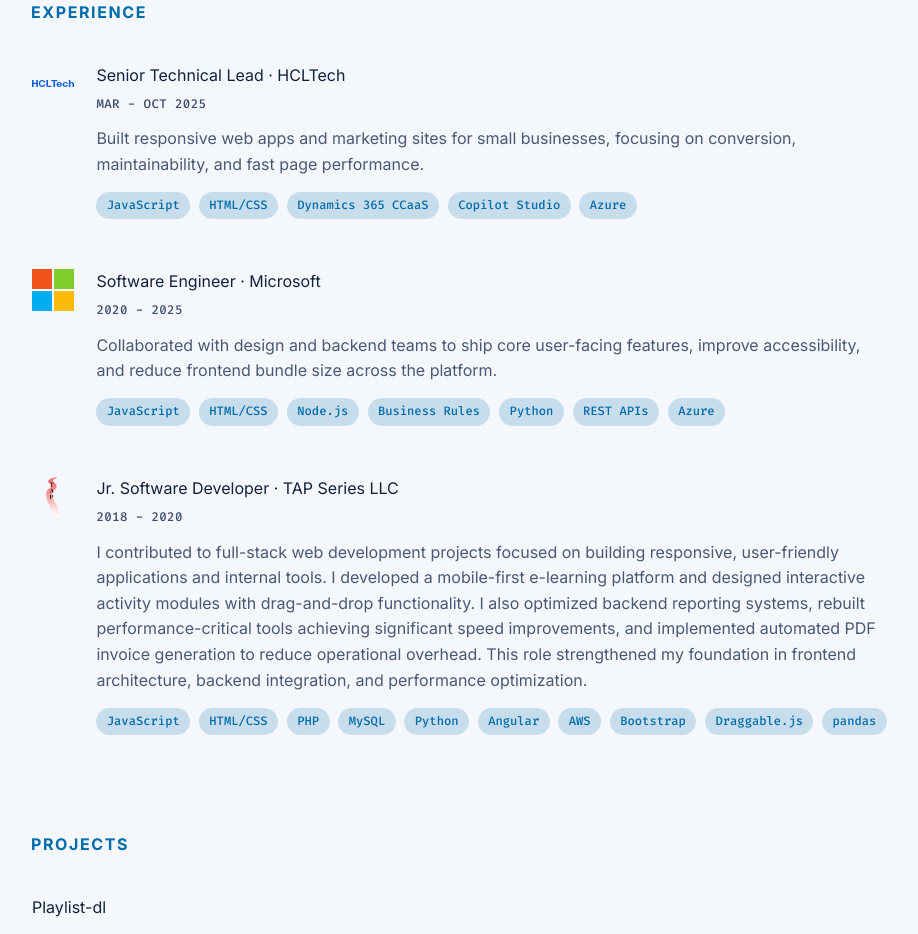
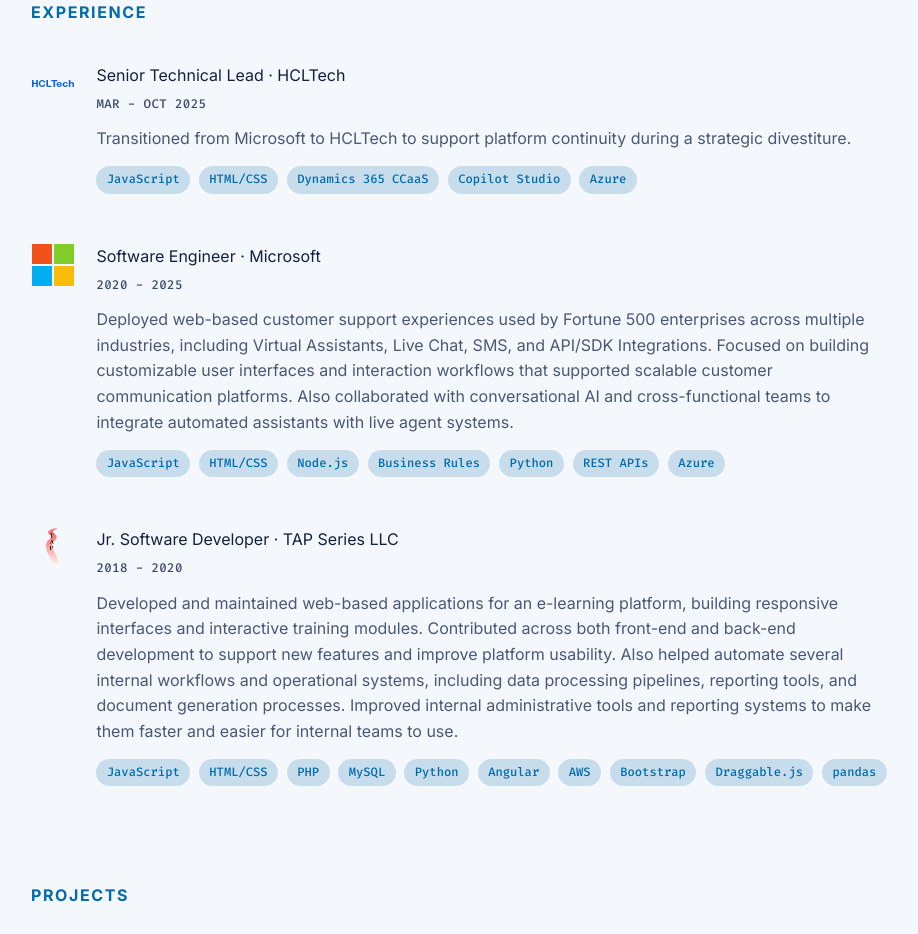
Before and after one commit to kurtluu/portfolio, a React (Vite) app in the folder react-ts-site/: page / in a window 1280 px wide. Shown: the part 880-1814 px from the top of the page, without its empty margins (179-1097 px from the left). Built offline with nearby package versions, Linux system fonts and the light colour scheme.

Commit message:
Update experience descriptions

```diff
--- a/react-ts-site/src/App.tsx
+++ b/react-ts-site/src/App.tsx
@@ -37,7 +37,7 @@ const timeline: TimelineItem[] = [
     company: "HCLTech",
     logoUrl: hclTechLogo,
     description:
-      "Built responsive web apps and marketing sites for small businesses, focusing on conversion, maintainability, and fast page performance.",
+      "Transitioned from Microsoft to HCLTech to support platform continuity during a strategic divestiture.",
     tags: ["JavaScript", "HTML/CSS", "Dynamics 365 CCaaS", "Copilot Studio", "Azure"],
   },
   {
@@ -46,7 +46,7 @@ const timeline: TimelineItem[] = [
     company: "Microsoft",
     logoUrl: microsoftLogo,
     description:
-      "Collaborated with design and backend teams to ship core user-facing features, improve accessibility, and reduce frontend bundle size across the platform.",
+      "Deployed web-based customer support experiences used by Fortune 500 enterprises across multiple industries, including Virtual Assistants, Live Chat, SMS, and API/SDK Integrations. Focused on building customizable user interfaces and interaction workflows that supported scalable customer communication platforms. Also collaborated with conversational AI and cross-functional teams to integrate automated assistants with live agent systems.",
     tags: ["JavaScript", "HTML/CSS", "Node.js", "Business Rules", "Python", "REST APIs", "Azure"],
   },
   {
@@ -55,7 +55,7 @@ const timeline: TimelineItem[] = [
     company: "TAP Series LLC",
     logoUrl: tapLogo,
     description:
-      "I contributed to full-stack web development projects focused on building responsive, user-friendly applications and internal tools. I developed a mobile-first e-learning platform and designed interactive activity modules with drag-and-drop functionality. I also optimized backend reporting systems, rebuilt performance-critical tools achieving significant speed improvements, and implemented automated PDF invoice generation to reduce operational overhead. This role strengthened my foundation in frontend architecture, backend integration, and performance optimization.",
+      "Developed and maintained web-based applications for an e-learning platform, building responsive interfaces and interactive training modules. Contributed across both front-end and back-end development to support new features and improve platform usability. Also helped automate several internal workflows and operational systems, including data processing pipelines, reporting tools, and document generation processes. Improved internal administrative tools and reporting systems to make them faster and easier for internal teams to use.",
     tags: ["JavaScript", "HTML/CSS", "PHP", "MySQL", "Python", "Angular", "AWS", "Bootstrap", "Draggable.js", "pandas"],
   },
 ];
```
